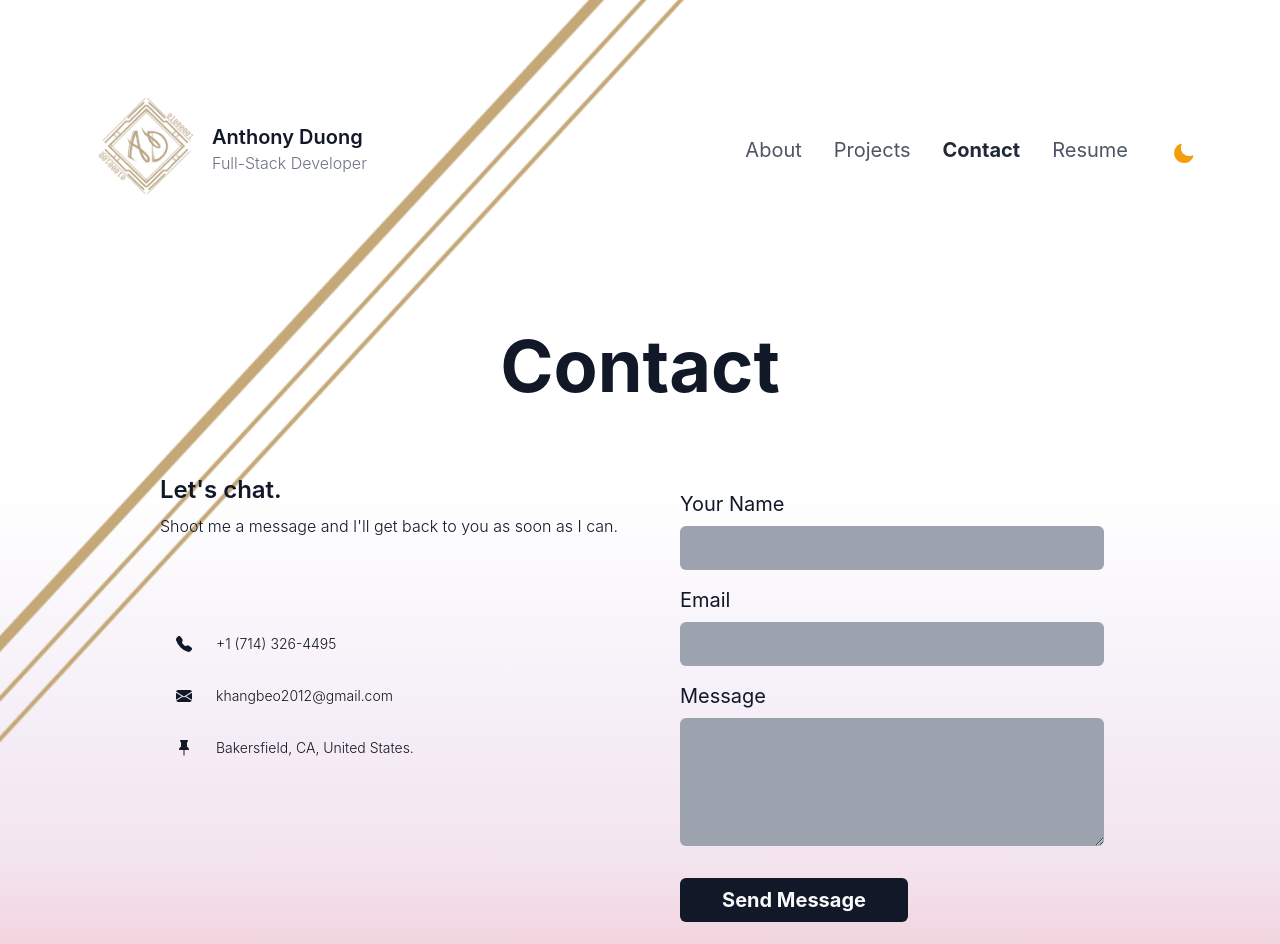
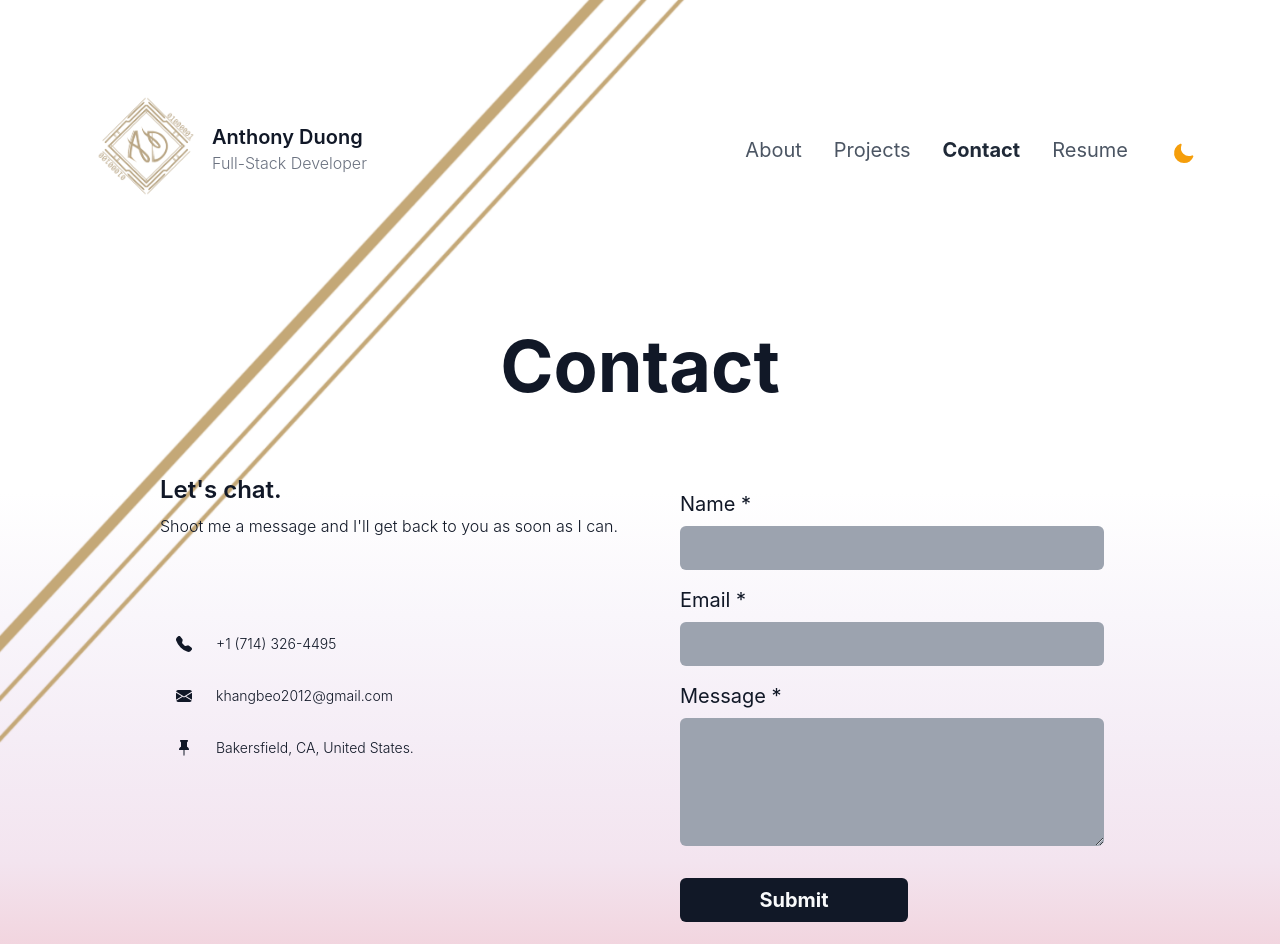
Before and after one commit to khangbeo/anthony-portfolio, a Next.js app: page /contact in a window 1280 px wide. Shown: the top 944 px of the page. Built offline with nearby package versions, Linux system fonts and the light colour scheme.

Commit message:
added form support for netlify

```diff
--- a/components/Contact.js
+++ b/components/Contact.js
@@ -1,6 +1,66 @@
 import React from "react";
 import userData from "@constants/data";
 
+function Form() {
+  return (
+    <form
+      name="contact-form"
+      method="POST"
+      action="contact/?success=true"
+      data-netlify="true"
+      className="form rounded-lg text-xl p-4 flex flex-col">
+      <input
+        type='hidden'
+        name='form-name'
+        value='contact-form'
+      />
+      <label
+        htmlFor="name"
+        className="mx-4"
+      >
+        {" "}
+        Name *
+      </label>
+      <input
+        type="text"
+        className="font-light bg-gray-400 dark:bg-gray-800 rounded-md focus:outline-none py-2 mt-2 px-1 mx-4 focus:ring-2 focus:border-none ring-blue-500"
+        name="name"
+        required
+      />
+      <label
+        htmlFor="email"
+        className="mx-4 mt-4"
+      >
+        Email *
+      </label>
+      <input
+        type="text"
+        className="font-light bg-gray-400 dark:bg-gray-800 rounded-md focus:outline-none py-2 mt-2 px-1 mx-4 focus:ring-2 focus:border-none ring-blue-500"
+        name="email"
+        required
+      />
+      <label
+        htmlFor="message"
+        className="mx-4 mt-4"
+      >
+        Message *
+      </label>
+      <textarea
+        rows="4"
+        type="text"
+        className="font-light bg-gray-400 dark:bg-gray-800 rounded-md focus:outline-none py-2 mt-2 px-1 mx-4 focus:ring-2 focus:border-none ring-blue-500"
+        name="message"
+        required
+      ></textarea>
+      <button
+        type="submit"
+        className="bg-gray-900 hover:bg-gray-500 rounded-md w-1/2 mx-4 mt-8 py-2 text-gray-50 font-bold"
+      >
+        Submit
+      </button>
+    </form>
+  )
+}
 export default function Contact() {
   return (
     <section>
@@ -73,49 +133,7 @@ export default function Contact() {
 
           </div>
 
-          <form className="form rounded-lg text-xl p-4 flex flex-col">
-            <label
-              htmlFor="name"
-              className="mx-4"
-            >
-              {" "}
-              Your Name
-            </label>
-            <input
-              type="text"
-              className="font-light bg-gray-400 dark:bg-gray-800 rounded-md focus:outline-none py-2 mt-2 px-1 mx-4 focus:ring-2 focus:border-none ring-blue-500"
-              name="name"
-            />
-            <label
-              htmlFor="email"
-              className="mx-4 mt-4"
-            >
-              Email
-            </label>
-            <input
-              type="text"
-              className="font-light bg-gray-400 dark:bg-gray-800 rounded-md focus:outline-none py-2 mt-2 px-1 mx-4 focus:ring-2 focus:border-none ring-blue-500"
-              name="email"
-            />
-            <label
-              htmlFor="message"
-              className="mx-4 mt-4"
-            >
-              Message
-            </label>
-            <textarea
-              rows="4"
-              type="text"
-              className="font-light bg-gray-400 dark:bg-gray-800 rounded-md focus:outline-none py-2 mt-2 px-1 mx-4 focus:ring-2 focus:border-none ring-blue-500"
-              name="message"
-            ></textarea>
-            <button
-              type="submit"
-              className="bg-gray-900 hover:bg-gray-500 rounded-md w-1/2 mx-4 mt-8 py-2 text-gray-50 font-bold"
-            >
-              Send Message
-            </button>
-          </form>
+          <Form />
         </div>
       </div>
     </section>
```
